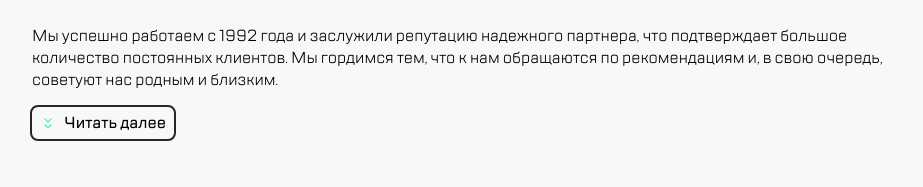
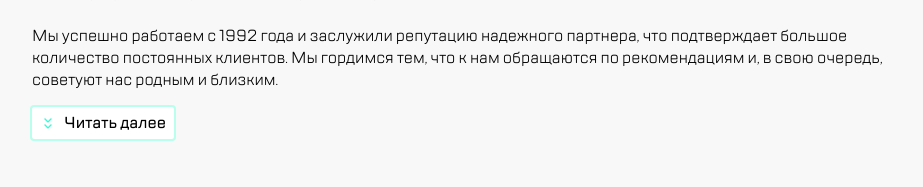
Before and after one commit to BFipe/KataAcademy-WebCore, a plain HTML site: page html/index.html in a window 1280 px wide. Both pictures are taken after a click on the button "Читать далее". Shown: the part 257-444 px from the top of the page, 0-923 px from the left. Drawn offline with Linux system fonts and the light colour scheme.

Commit message:
fast color fix

```diff
--- a/src/css/style.css
+++ b/src/css/style.css
@@ -198,8 +198,9 @@ body {
 }
 
 .article__continue-reading:focus{
-    outline: solid 2px #262626;
-    border-radius: 6px;
+    outline: solid 2px #B8FFEC;
+    border-radius: 2px;
+    background-color: #FFFFFF;
 }
 
 /* __SCREEN______________________________________________________________________________ */
```
